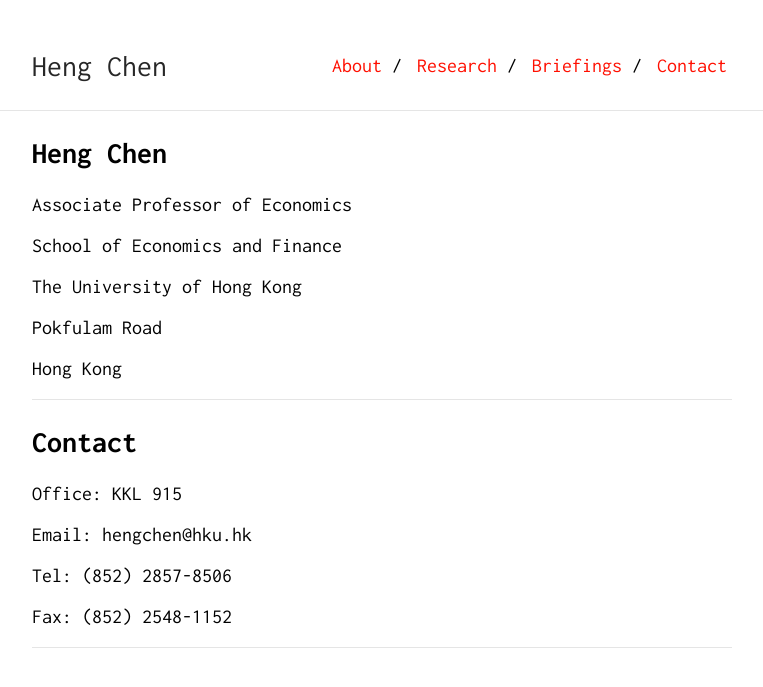
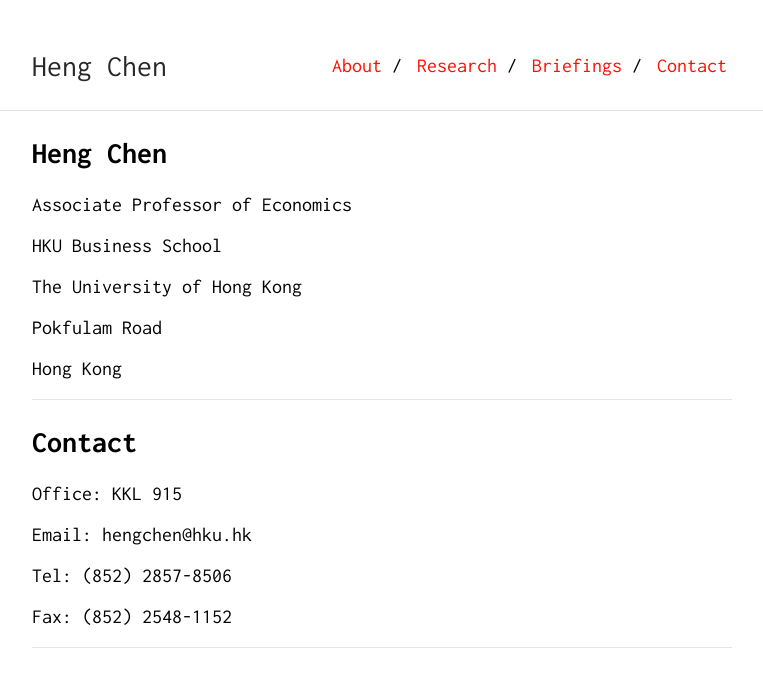
Before and after one commit to Shuyan0210611X/henrychen.github.io, a Jekyll site: the page built from contact.md, in a window 1280 px wide. Shown: the top 687 px of the page, without its empty margins (258-1021 px from the left). Built offline with Jekyll 4.4.1, drawn with Linux system fonts in a browser that asks for light colours; our own code applies the rules of GitHub Pages for plain Markdown files.

Commit message:
Update contact.md

```diff
--- a/contact.md
+++ b/contact.md
@@ -6,7 +6,7 @@ permalink: /contact/
 
 Associate Professor of Economics
 
-School of Economics and Finance
+HKU Business School
 
 The University of Hong Kong
 
```
